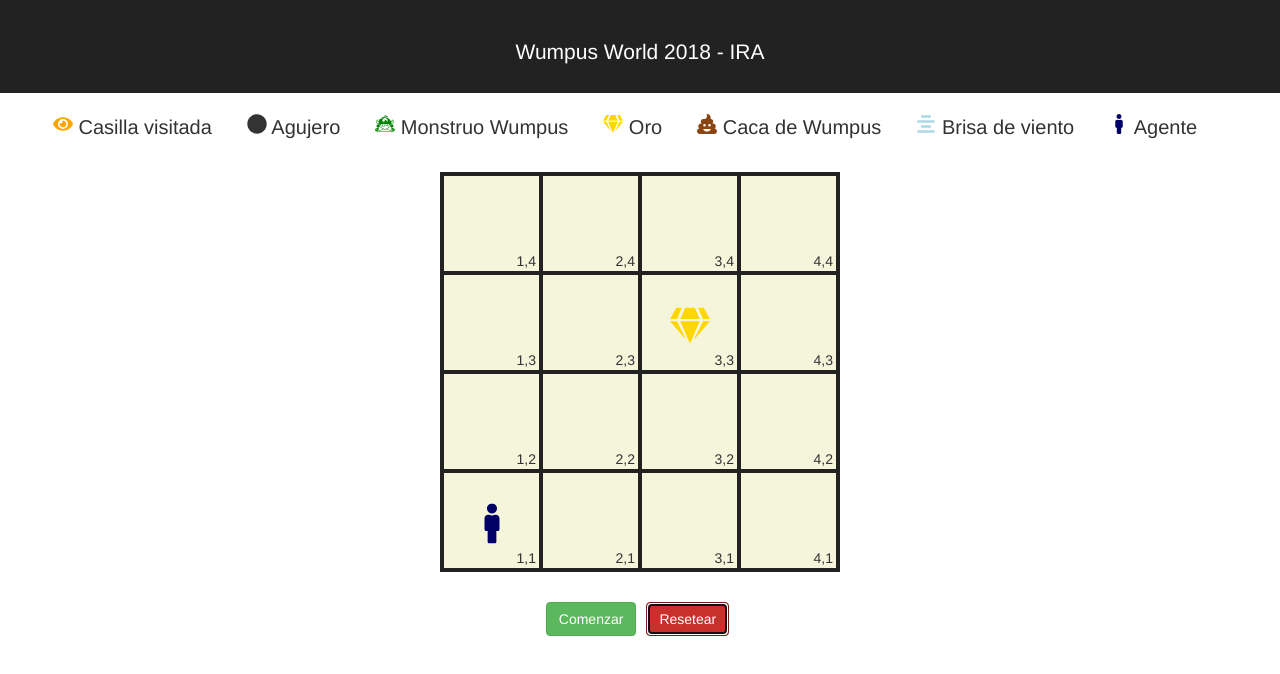
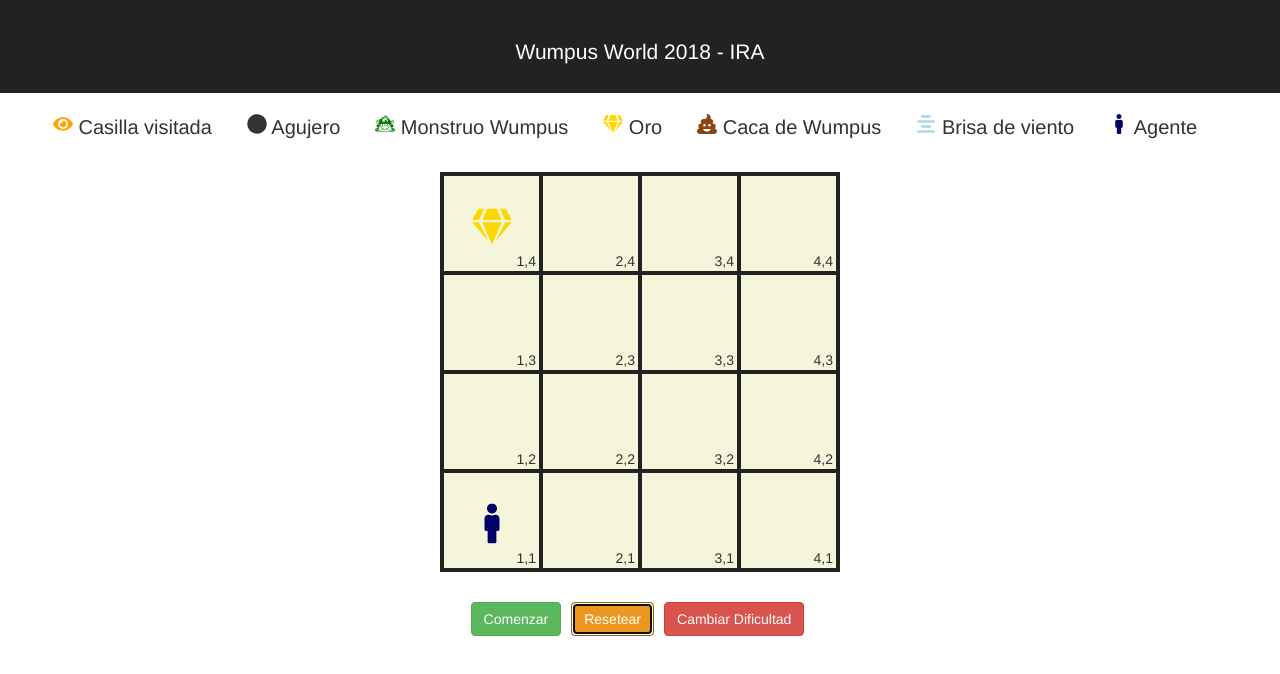
Before and after one commit to Ivanrs297/wumpus-world, a React (Create React App) app: page / in a window 1280 px wide. Both pictures are taken after a click on the button "Empezar". Shown: the top 674 px of the page. Built offline with nearby package versions, Linux system fonts and the light colour scheme.

Commit message:
corrigiendo bug de localizacion de oro y monstruo

```diff
--- a/package.json
+++ b/package.json
@@ -12,7 +12,9 @@
     "react-bootstrap": "^0.32.4",
     "react-dom": "^16.5.2",
     "react-icons": "^3.1.0",
-    "react-scripts": "1.1.5"
+    "react-scripts": "1.1.5",
+    "sweetalert": "^2.1.0",
+    "sweetalert-react": "^0.4.11"
   },
   "scripts": {
     "start": "react-scripts start",
--- a/src/App.js
+++ b/src/App.js
@@ -1,5 +1,6 @@
 import React, { Component } from 'react';
 import { FaMale, FaOptinMonster, FaCircle, FaGem, FaPoo, FaAlignCenter, FaEye } from 'react-icons/fa';
+import SweetAlert from 'sweetalert-react';
 
 
 import './App.css';
@@ -38,9 +39,20 @@ class App extends Component {
     await this.initWorld();
   }
 
+  async resetAll(){
+    await this.setState({
+      gameStart: false,
+      gotGold: false,
+      path: [{x: 0, y: 3}],
+      won: false,
+      lost: false,
+      onGame: false
+    })
+    await this.initWorld()
+  }
+
   async resetWorld(){
     await this.setState({
-      gameStart: false,
       gotGold: false,
       path: [{x: 0, y: 3}],
       won: false,
@@ -59,11 +71,13 @@ class App extends Component {
     for (let i = 0; i < 2; i++){
 
       while (true){
-        randX = Math.floor(Math.random() * 4)
-        randY = Math.floor(Math.random() * 4)
-        if (randX !== 0 && randY !== 0){
-          break;
-        }
+        randX = Math.floor((Math.random() * 4))
+        randY = Math.floor((Math.random() * 4))
+        break;
+      }
+
+      if(randX == 0 && randY == 3){
+        this.resetWorld();
       }
 
       coords.push({
@@ -78,10 +92,9 @@ class App extends Component {
     for (let y = 0; y <= 3; y++){
       for (let x = 0; x <= 3; x++){
 
-        if (x === 0 && y === 0){
-          continue;
+        if (x === 0 && y === 3){
+          break;
         }
-
         if (Math.floor(Math.random() * 100) <= 20){
           pits.push({
             x: x,
@@ -388,7 +401,12 @@ class App extends Component {
                 <li>
                   <button
                     onClick={() => this.resetWorld()}
-                    className="btn btn-danger">Resetear</button>
+                    className="btn btn-warning">Resetear</button>
+                </li>
+                <li>
+                  <button
+                    onClick={() => this.resetAll()}
+                    className="btn btn-danger">Cambiar Dificultad</button>
                 </li>
               </ul>
             :
@@ -419,6 +437,7 @@ class App extends Component {
             }
             {this.state.won ?
               <h2>El agente se ha llevado el oro con éxito!</h2>
+
             : null}
             {this.state.lost ?
               <h2>El agente se ha perdido :(</h2>
```
Also changed, not shown: 1 other file (tests, documents, lock files or other folders).
